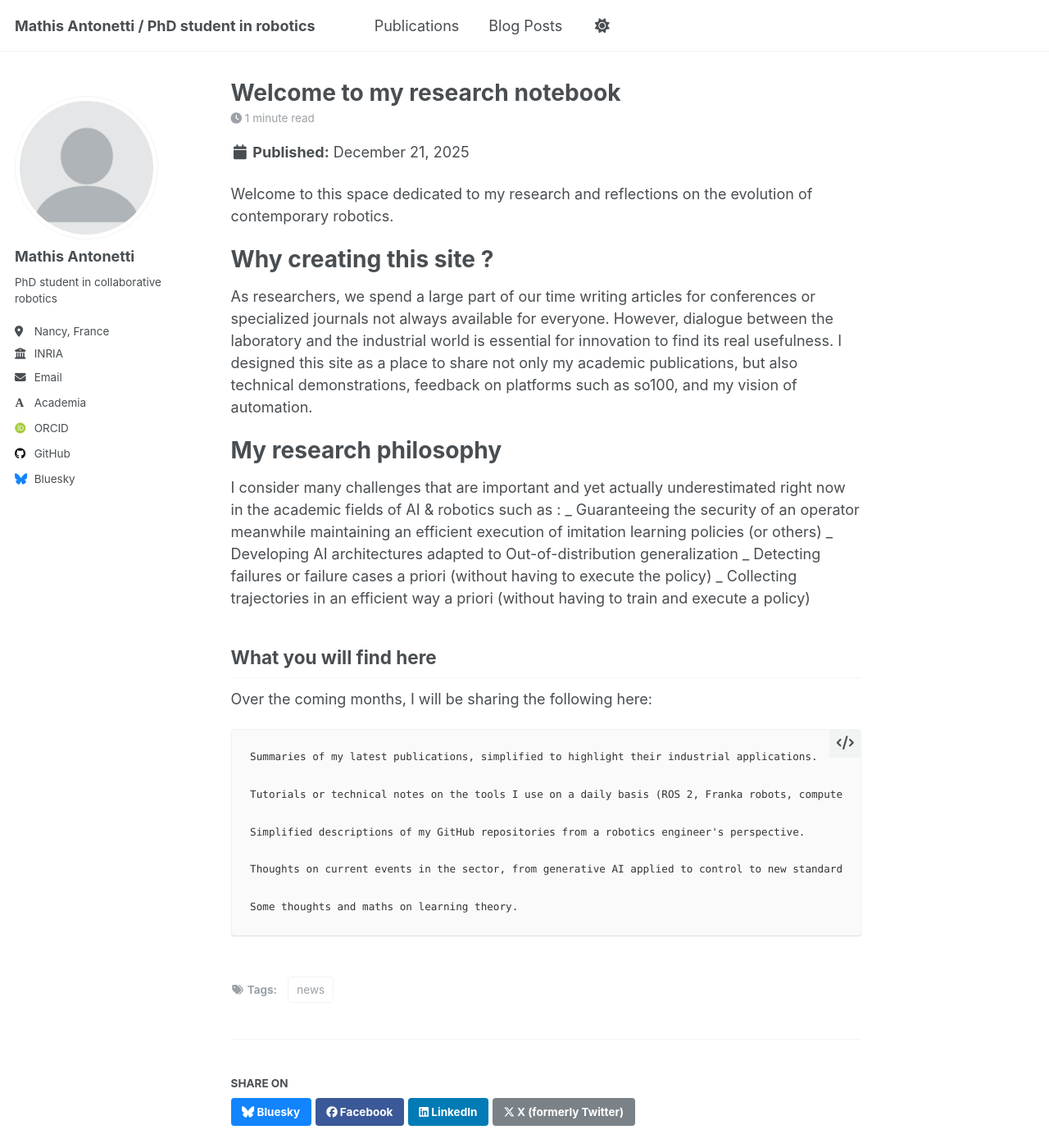
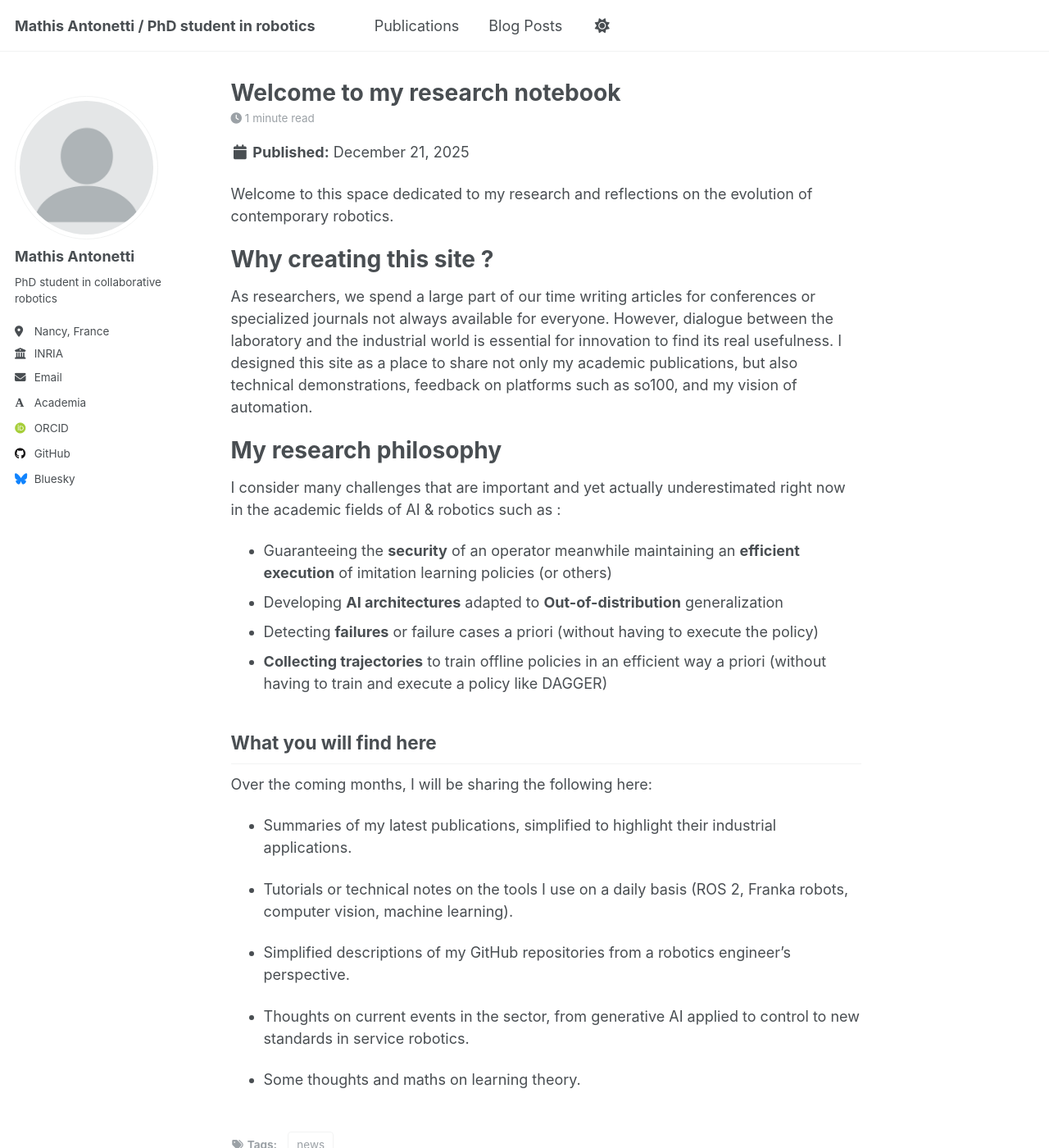
Before and after one commit to mathisantonetti/mathisantonetti.github.io, a Jekyll site: the page built from _posts/2025-12-21-blog-post-1.md, in a window 1280 px wide and 1400 px high. Shown: the whole window at 82% size. Built offline with Jekyll 4.4.1, drawn with Linux system fonts in a browser that asks for light colours; some web fonts are replaced.

Commit message:
post modified

```diff
--- a/_posts/2025-12-21-blog-post-1.md
+++ b/_posts/2025-12-21-blog-post-1.md
@@ -15,22 +15,22 @@ As researchers, we spend a large part of our time writing articles for conferenc
 My research philosophy
 ======
 I consider many challenges that are important and yet actually underestimated right now in the academic fields of AI & robotics such as :
-_ Guaranteeing the security of an operator meanwhile maintaining an efficient execution of imitation learning policies (or others)
-_ Developing AI architectures adapted to Out-of-distribution generalization
-_ Detecting failures or failure cases a priori (without having to execute the policy)
-_ Collecting trajectories in an efficient way a priori (without having to train and execute a policy)
+- Guaranteeing the **security** of an operator meanwhile maintaining an **efficient execution** of imitation learning policies (or others)
+- Developing **AI architectures** adapted to **Out-of-distribution** generalization
+- Detecting **failures** or failure cases a priori (without having to execute the policy)
+- **Collecting trajectories** to train offline policies in an efficient way a priori (without having to train and execute a policy like DAGGER)
 
 What you will find here
 -----
 
 Over the coming months, I will be sharing the following here:
 
-    Summaries of my latest publications, simplified to highlight their industrial applications.
+- Summaries of my latest publications, simplified to highlight their industrial applications.
 
-    Tutorials or technical notes on the tools I use on a daily basis (ROS 2, Franka robots, computer vision, machine learning).
+- Tutorials or technical notes on the tools I use on a daily basis (ROS 2, Franka robots, computer vision, machine learning).
 
-    Simplified descriptions of my GitHub repositories from a robotics engineer's perspective.
+- Simplified descriptions of my GitHub repositories from a robotics engineer's perspective.
 
-    Thoughts on current events in the sector, from generative AI applied to control to new standards in service robotics.
+- Thoughts on current events in the sector, from generative AI applied to control to new standards in service robotics.
 
-    Some thoughts and maths on learning theory.
+- Some thoughts and maths on learning theory.
```
